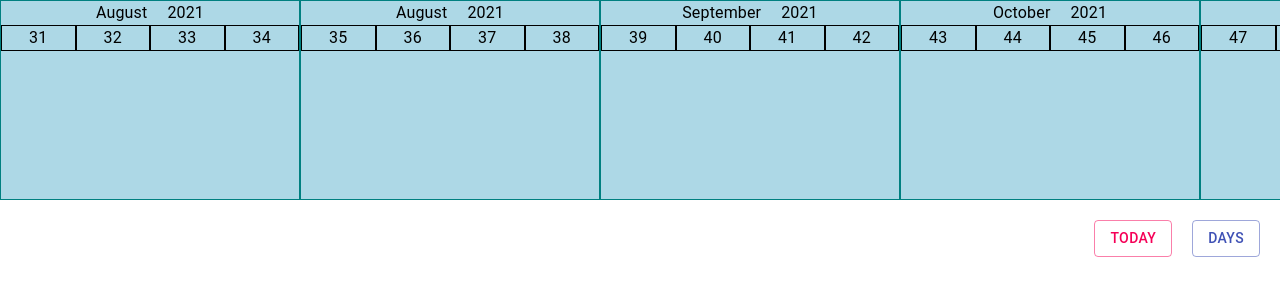
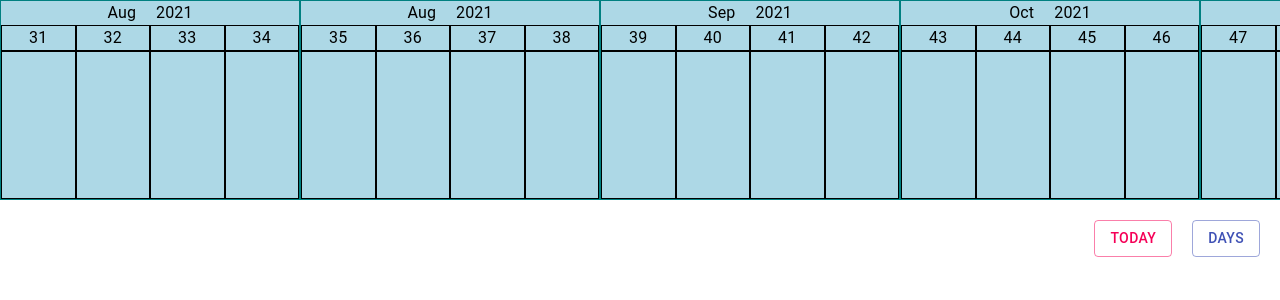
Before and after one commit to KrissDrawing/InfinityScroll, a React (Create React App) app: page / in a window 1280 px wide. Both pictures are taken after a click on the button "WEEKS". Shown: the top 300 px of the page. Built offline with nearby package versions, Linux system fonts and the light colour scheme.

Commit message:
feat: add tasks column to weeks view

```diff
--- a/src/components/ScrollList/ScrollList.tsx
+++ b/src/components/ScrollList/ScrollList.tsx
@@ -34,9 +34,9 @@ export const ScrollList = () => {
     <div style={style} className={classes.listItem}>
       {week
         ? (
-          <Box>
+          <Box className={classes.cardWrapper}>
             <Box className={classes.dateWrapper}>
-              <Typography>{DateTime.now().plus({week: (4 * index) - 4 * initialOffset}).startOf("week").monthLong}</Typography>
+              <Typography>{DateTime.now().plus({week: (4 * index) - 4 * initialOffset}).startOf("week").monthShort}</Typography>
               <Typography>{DateTime.now().plus({week: (4 * index) - 4 * initialOffset}).startOf("week").year}</Typography>
             </Box>
             <WeeksColumn monday={DateTime.now().plus({week: (4 * index) - 4 * initialOffset}).startOf("week")}/>
@@ -44,7 +44,7 @@ export const ScrollList = () => {
         ) : (
           <Box>
             <Box className={classes.dateWrapper}>
-              <Typography>{DateTime.now().plus({week: index - initialOffset}).weekNumber}</Typography>
+              <Typography>{DateTime.now().plus({week: index - initialOffset}).monthShort}</Typography>
               <Typography>{DateTime.now().plus({week: index - initialOffset}).year}</Typography>
             </Box>
             <DayColumn monday={DateTime.now().plus({week: index - initialOffset}).startOf("week")}/>
@@ -88,6 +88,11 @@ export const ScrollList = () => {
 
 const useStyles = makeStyles(() =>
   createStyles({
+    cardWrapper:{
+      display: 'flex',
+      flexDirection: 'column',
+      height: '100%',
+    },
     listItem: {
       boxSizing: "border-box",
       background: "lightblue",
--- a/src/components/WeeksColumn/WeeksColumn.tsx
+++ b/src/components/WeeksColumn/WeeksColumn.tsx
@@ -7,6 +7,7 @@ export const WeeksColumn: React.FC<WeeksColumnProps> = (props) => {
   const classes = useStyles();
   return (
     <div className={classes.wrapper}>
+      <div className={classes.tableWrapper}>
         <div className={classes.dayWrapper}>
           <Typography>{monday.plus({week: 0}).weekNumber}</Typography>
         </div>
@@ -20,16 +21,39 @@ export const WeeksColumn: React.FC<WeeksColumnProps> = (props) => {
           <Typography>{monday.plus({week: 3}).weekNumber}</Typography>
         </div>
       </div>
+      <div className={classes.tableWrapperTasks}>
+        <div className={classes.dayWrapper}></div>
+        <div className={classes.dayWrapper}></div>
+        <div className={classes.dayWrapper}></div>
+        <div className={classes.dayWrapper}></div>
+      </div>
+    </div>
   )
 };
-
 
 const useStyles = makeStyles(() => createStyles({
   wrapper: {
     display: 'flex',
+    flexDirection: 'column',
+    flexGrow: 1,
   },
   dayWrapper: {
     border: '1px solid black',
     flexGrow: 1,
   },
+  tableWrapper: {
+    width: '100%',
+    display: 'grid',
+    gridTemplateColumns: 'repeat(4,1fr)',
+  },
+  tableWrapperTasks: {
+    width: '100%',
+    flexGrow: 1,
+    display: 'grid',
+    gridTemplateColumns: 'repeat(4,1fr)',
+  },
+  test: {
+    backgroundColor: 'red',
+   flexGrow: 1,
+  }
 }), {name: "WeeksColumn"});
```
Lines whose indentation alone changed are shown as unchanged.
